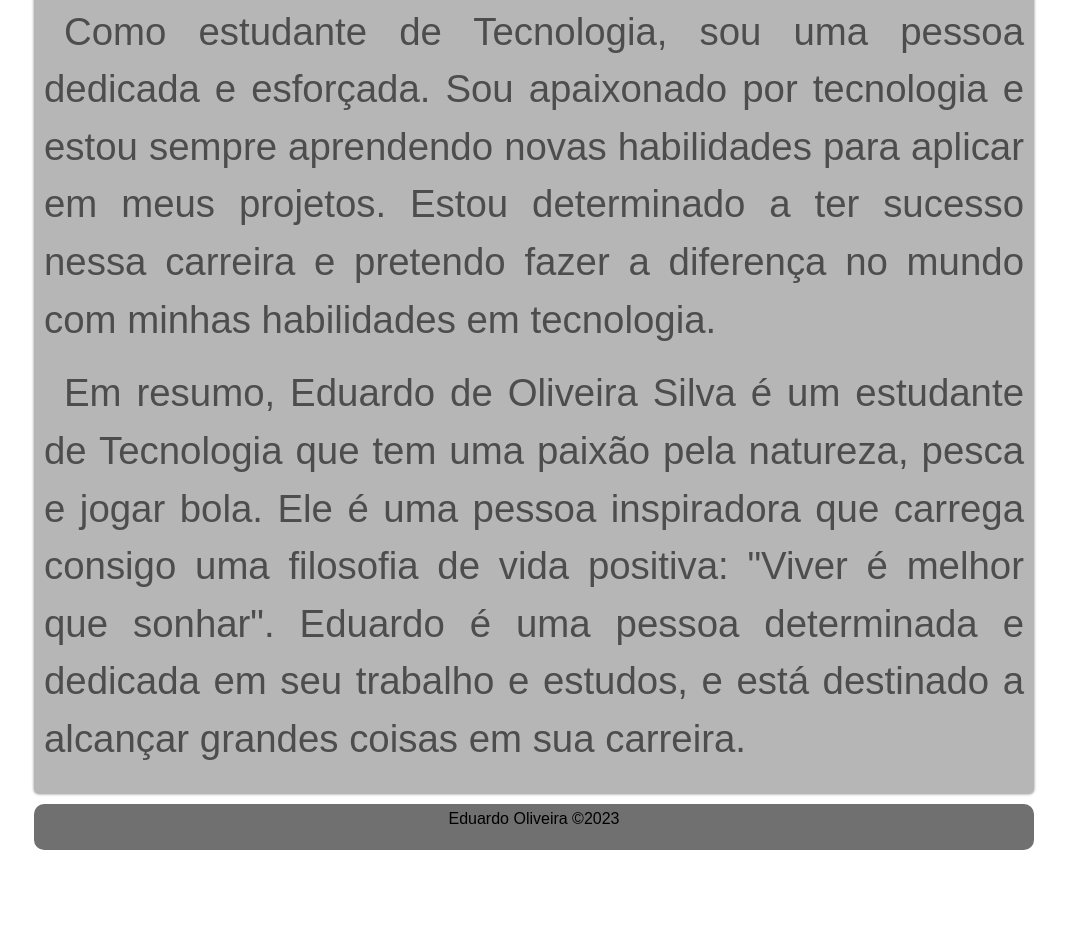
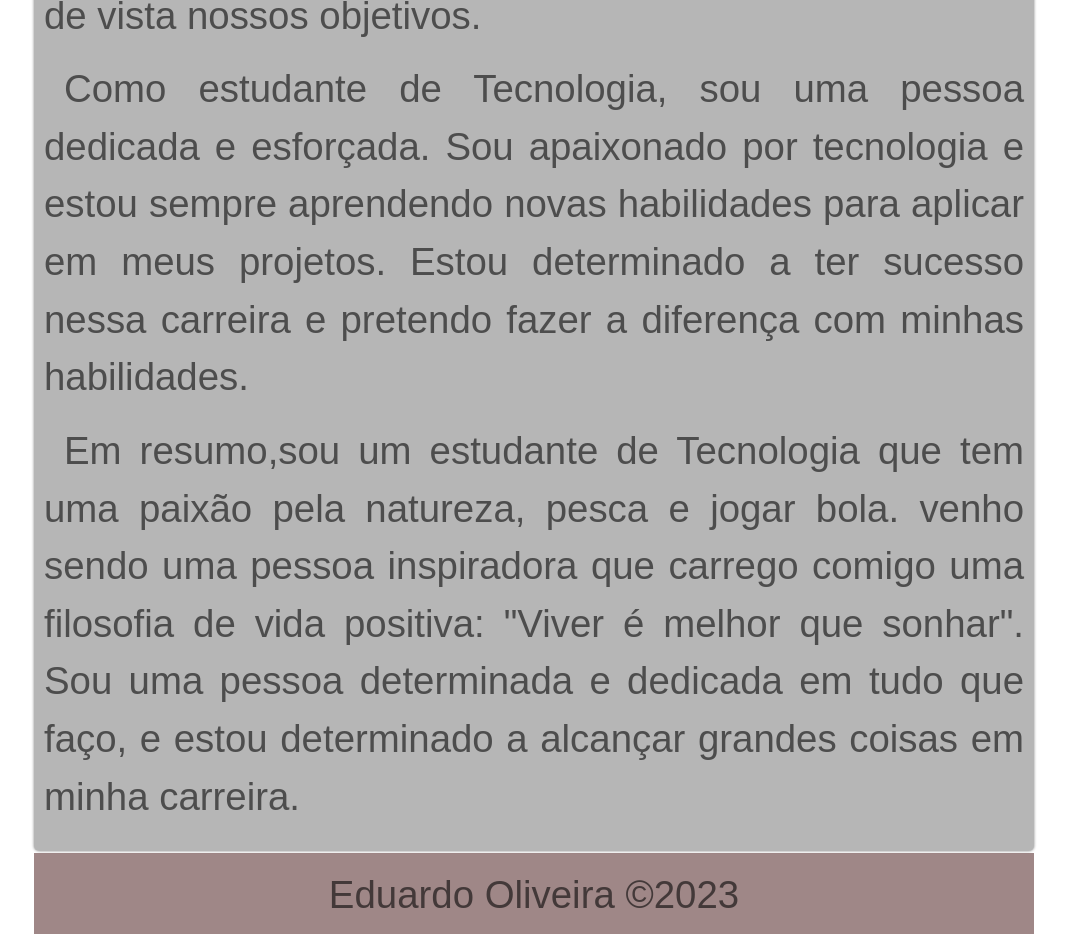
Before and after one commit to EduardoOliveiraS/Eduardo, a plain HTML site: page Eduardo.html in a window 1280 px wide. Shown: the part 1808-2743 px from the top of the page, without its empty margins (106-1173 px from the left). Before the commit the page ends 2668 px from the top, so only its background shows below. Drawn offline with nearby package versions, Linux system fonts and the light colour scheme.

Commit message:
atualizei

```diff
--- a/Eduardo.html
+++ b/Eduardo.html
@@ -40,15 +40,26 @@
             <h1>Eduardo de Oliveira Silva</h1>
             <div class="foto1"><img src="https://avatars.githubusercontent.com/u/131202854?v=4" alt=" FOTO DE EDUARDO DE OLIVEIRA SILVA"></div>
 
-            <p>Bem me chamo Eduardo de Oliveira Silva sou um estudante de Tecnologia que está atualmente cursando técnico de informática integrado ao médio no IFSRN 2/3. Sou um jovem que gosta da natureza, de pescar e jogar bola.E carrego comigo uma frase inspiradora: "Viver é melhor que sonhar".</p>
+            <p>Bem, me chamo Eduardo de Oliveira Silva sou um estudante de Tecnologia que está atualmente cursando técnico de informática integrado ao médio no IFPI Campos São Raimundo Nonato 2/3. Sou um jovem que gosta da natureza, de pescar e jogar bola.E carrego comigo uma frase inspiradora: "Viver é melhor que sonhar".</p>
 
             <p>Sou um entusiasta da natureza e aprecio todas as suas formas. Eu acredito que a natureza é um presente precioso que deve ser apreciado e protegido. Em meu tempo livre("Férias"),costumo pescar em lagos e rios da minha localidade. Sempre aprecio a paz e a tranquilidade que a pesca proporciona e a sensação de se conectar com a natureza. Além disso,gosto de jogar bola com amigos e familiares, pois é uma maneira divertida de se exercitar e se divertir.</p>
 
             <p>Uma das coisas que me tornam uma pessoa inspiradora é minha frase favorita: "Viver é melhor que sonhar" de Belchior. Essa frase reflete a filosofia da minha tragetória de que a vida é curta e deve ser vivida plenamente. Eu acredito que devemos aproveitar todas as oportunidades que a vida nos oferece e nunca perder de vista nossos objetivos.</p>
 
-            <p>Como estudante de Tecnologia, sou uma pessoa dedicada e esforçada. Sou apaixonado por tecnologia e estou sempre aprendendo novas habilidades para aplicar em meus projetos. Estou determinado a ter sucesso nessa carreira e pretendo fazer a diferença no mundo com minhas habilidades em tecnologia.</p>
+            <p>Como estudante de Tecnologia, sou uma pessoa dedicada e esforçada. Sou apaixonado por tecnologia e estou sempre aprendendo novas habilidades para aplicar em meus projetos. Estou determinado a ter sucesso nessa carreira e pretendo fazer a diferença com minhas habilidades.</p>
+            <!--
+              Estou
+                Fui
+                Seria
+                Era
+                Vou ser
+                Me torno
+                Tornei-me
+                Venho sendo
+                Sendo
+              -->
 
-            <p>Em resumo, Eduardo de Oliveira Silva é um estudante de Tecnologia que tem uma paixão pela natureza, pesca e jogar bola. Ele é uma pessoa inspiradora que carrega consigo uma filosofia de vida positiva: "Viver é melhor que sonhar". Eduardo é uma pessoa determinada e dedicada em seu trabalho e estudos, e está destinado a alcançar grandes coisas em sua carreira.</p>
+            <p>Em resumo,sou um estudante de Tecnologia que tem uma paixão pela natureza, pesca e jogar bola. venho sendo uma pessoa inspiradora que carrego comigo uma filosofia de vida positiva: "Viver é melhor que sonhar". Sou uma pessoa determinada e dedicada em tudo que faço, e estou determinado a alcançar grandes coisas em minha carreira.</p>
         </article>
     </main>
     <footer>
--- a/style.css
+++ b/style.css
@@ -33,14 +33,15 @@ article>p{
 footer{
     min-width:300px;
     max-width: 1000px;
-    background-color: rgba(0, 0, 0, 0.562);
+    background-color:rgba(102, 63, 63, 0.623);
     color:black;
     padding:3px;
-    border-radius: 10px;
-    margin-top: 10px;
-    margin: 10px auto;
+    margin: 2px auto 1px auto;
 }
 footer>p{
-
-    text-align: center;
+text-align: center;
+padding-top: 10px;
+margin-bottom: 7px;
+color:rgba(0, 0, 0, 0.575);
+font-size: 3vw;
 }
```
Also changed, not shown: 1 other file.
